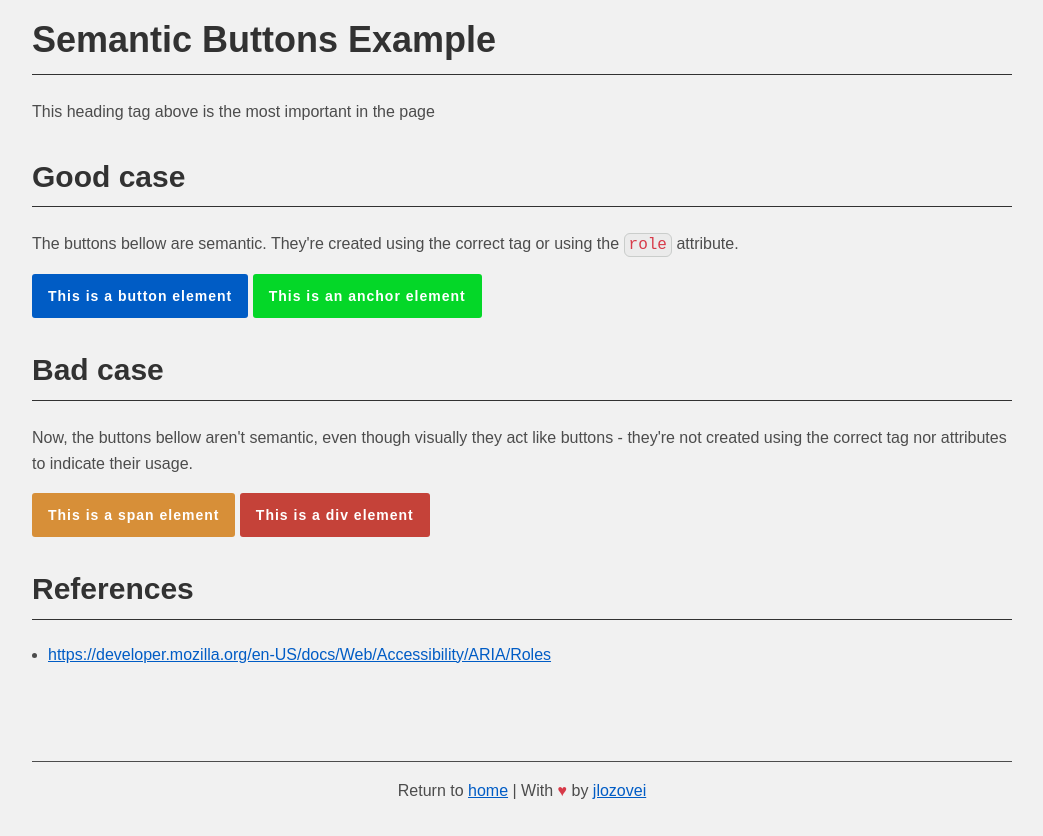
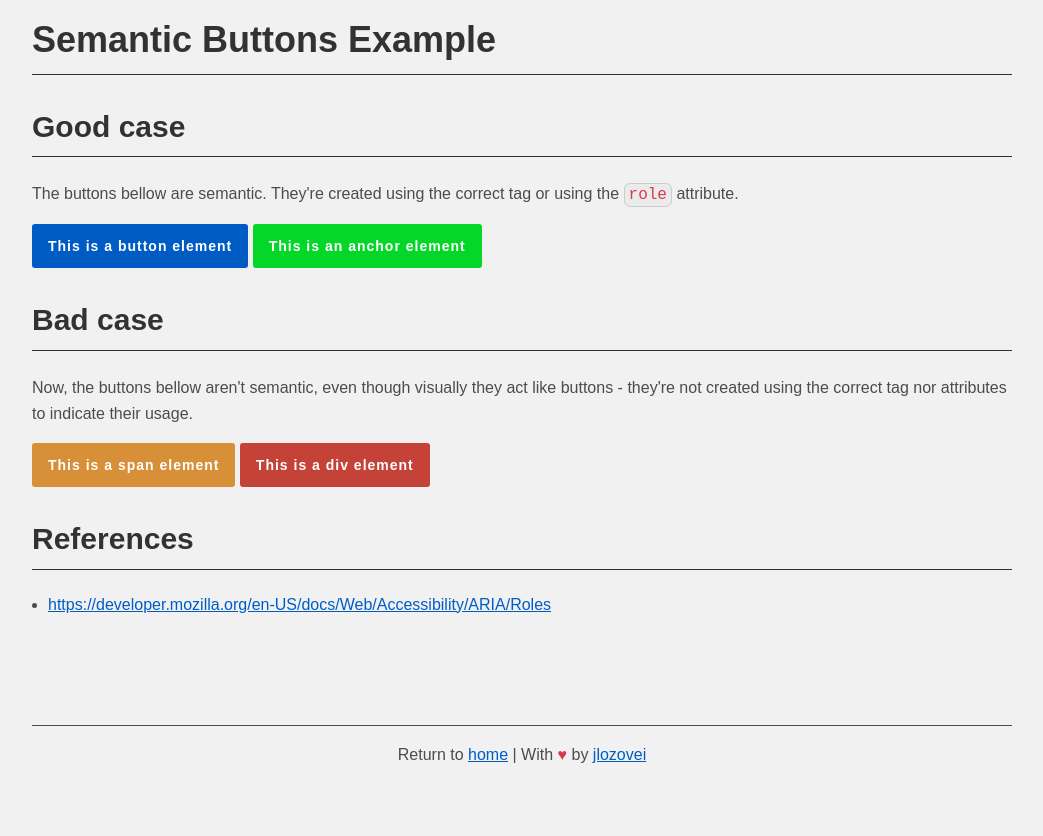
Before and after one commit to jlozovei/capiconf2019, a website: page examples/elements/buttons.html in a window 1280 px wide. Shown: the whole page, without its empty margins (118-1161 px from the left). After the commit the page ends 800 px from the top, so only its background shows below. Drawn offline with Linux system fonts and the light colour scheme.

Commit message:
update elements examples' content

```diff
--- a/examples/elements/buttons.html
+++ b/examples/elements/buttons.html
@@ -12,7 +12,6 @@
       <div class="page__container">
         <section class="page__section">
           <h1 class="h1">Semantic Buttons Example</h1>
-          <p class="p">This heading tag above is the most important in the page</p>
         </section>
 
         <section class="page__section">
```
Also changed, not shown: examples/color/index.html (+1 -1 lines), examples/elements/forms.html (+0 -1 lines), examples/elements/images.html (+0 -1 lines), examples/elements/lists.html (+0 -1 lines).
